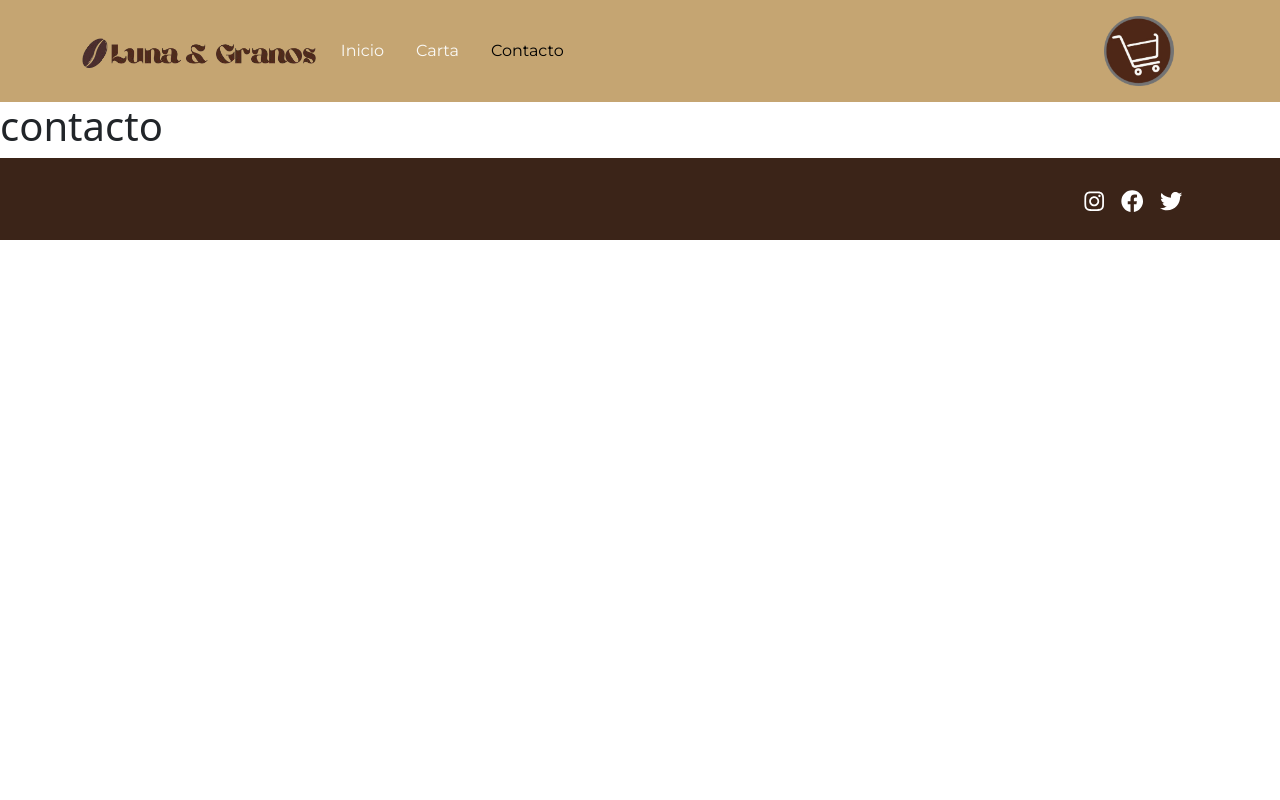
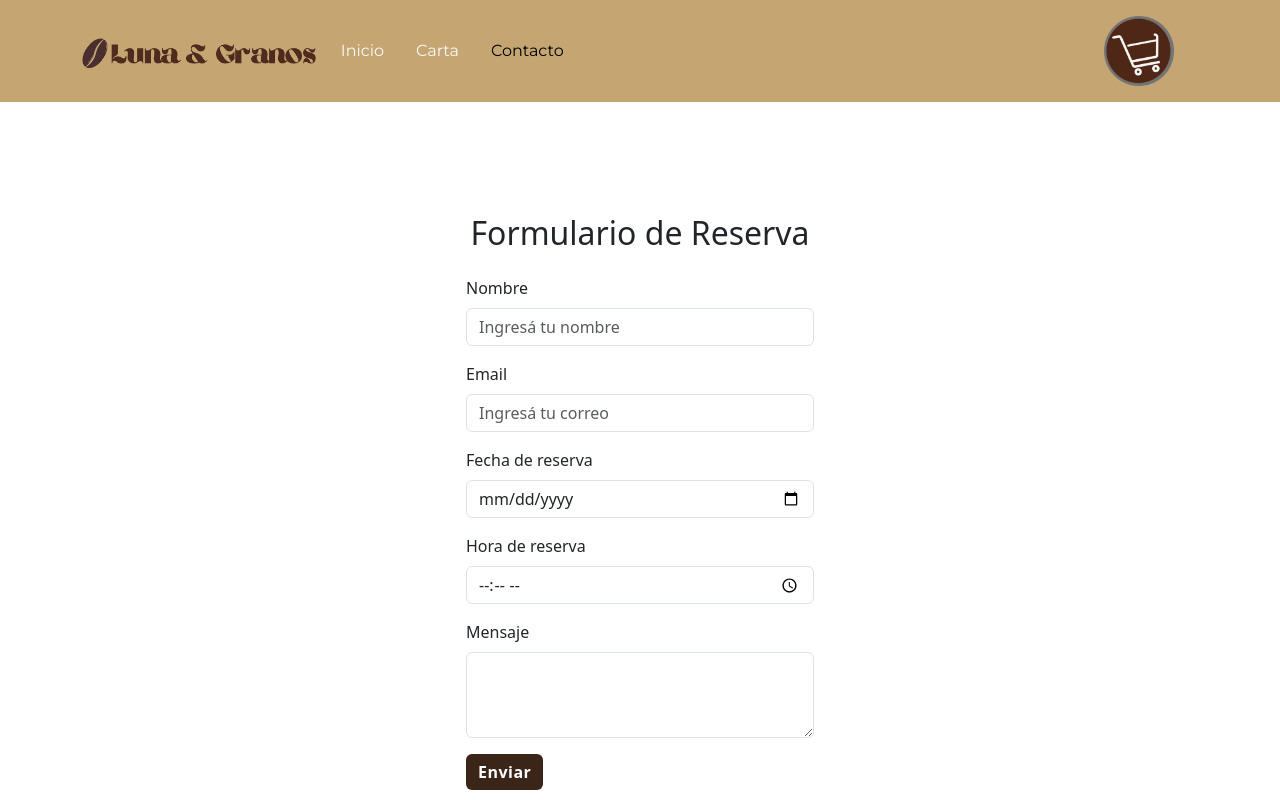
Before and after one commit to franiiel/ciu-tp1-grupo2, a React (Vite) app: page /contacto in a window 1280 px wide. Shown: the top 800 px of the page. Built offline with nearby package versions, Linux system fonts and the light colour scheme.

Commit message:
Agregando formulario

```diff
--- /dev/null
+++ b/src/components/Formulario.jsx
@@ -0,0 +1,154 @@
+import { useState } from "react";
+import { Container, Row, Col, Form, Button, Alert } from "react-bootstrap";
+
+
+export default function Formulario() {
+  const [formData, setFormData] = useState({
+    nombre: "",
+    email: "",
+    fecha: "",
+    hora: "",
+    mensaje: "",
+  });
+  const [error, setError] = useState({});
+  const [enviado, setEnviado] = useState();
+
+  const handleChange = (e) => {
+    const { name, value } = e.target;
+    setFormData({
+      ...formData,
+      [name]: value,
+    });
+    setEnviado(false);
+  };
+  const validaciones = () => {
+    let errores = {};
+    if (!formData.nombre.trim()) {
+      errores.nombre = "El nombre es obligatorio";
+    }
+    if (!formData.email.trim()) {
+      errores.email = "El email es obligatorio";
+    } else if (!/\S+@\S+\.\S+/.test(formData.email)) {
+      errores.email = "El email no es valido";
+    }
+    if (!formData.fecha) {
+      errores.fecha = "La fecha es obligatoria";
+    }
+    if (!formData.hora) {
+      errores.hora = "La hora es obligatoria";
+    }
+    if (!formData.mensaje.trim()) {
+      errores.mensaje = "El mensaje es obligatorio";
+    }
+
+    return errores;
+  };
+
+  const handleSubmit = (e) => {
+    e.preventDefault();
+    const erroresValidacion = validaciones();
+    if (Object.keys(erroresValidacion).length > 0 > 0) {
+      setError(erroresValidacion);
+      setEnviado(false);
+    } else {
+      setError({});
+      setEnviado(true);
+      console.log("Reserva:", formData);
+    }
+  };
+
+  return (
+    <Container
+      className="d-flex justify-content-center align-items-center"
+      style={{ minHeight: "100vh" }}
+    >
+      <Row className="w-100">
+        <Col md={6} lg={4} className="mx-auto">
+          <h2 className="text-center mb-4">Formulario de Reserva</h2>
+
+          {enviado && (
+            <Alert variant="success">
+              ✅ Tu reserva fue enviada correctamente.
+            </Alert>
+          )}
+          <Form onSubmit={handleSubmit}>
+            <Form.Group className="mb-3">
+              <Form.Label>Nombre</Form.Label>
+              <Form.Control
+                type="text"
+                name="nombre"
+                placeholder="Ingresá tu nombre"
+                value={formData.nombre}
+                onChange={handleChange}
+                isInvalid={!!error.nombre}
+              />
+              <Form.Control.Feedback type="invalid">
+                {error.nombnre}
+              </Form.Control.Feedback>
+            </Form.Group>
+
+            <Form.Group className="mb-3">
+              <Form.Label>Email</Form.Label>
+              <Form.Control
+                type="email"
+                name="email"
+                placeholder="Ingresá tu correo"
+                value={formData.email}
+                onChange={handleChange}
+                isInvalid={error.nombre}
+              />
+              <Form.Control.Feedback type="invalid">
+                {error.email}
+              </Form.Control.Feedback>
+            </Form.Group>
+            <Form.Group className="mb-3">
+              <Form.Label>Fecha de reserva</Form.Label>
+              <Form.Control
+                type="date"
+                name="fecha"
+                value={formData.fecha}
+                onChange={handleChange}
+                isInvalid={error.fecha}
+              />
+              <Form.Control.Feedback type="invalid">
+                {error.fecha}
+              </Form.Control.Feedback>
+            </Form.Group>
+
+            <Form.Group className="mb-3">
+              <Form.Label>Hora de reserva</Form.Label>
+              <Form.Control
+                type="time"
+                name="hora"
+                value={formData.hora}
+                onChange={handleChange}
+                isInvalid={error.hora}
+              />
+              <Form.Control.Feedback type="invalid">
+                {error.hora}
+              </Form.Control.Feedback>
+            </Form.Group>
+            <Form.Group className="mb-3">
+              <Form.Label>Mensaje</Form.Label>
+              <Form.Control
+                as="textarea"
+                rows={3}
+                name="mensaje"
+                value={formData.mensaje}
+                onChange={handleChange}
+                isInvalid={error.mensaje}
+              />
+              <Form.Control.Feedback type="invalid">
+                {error.mensaje}
+              </Form.Control.Feedback>
+            </Form.Group>
+
+            <Button variant="primary" type="submit" className="boton-car">
+              Enviar
+            </Button>
+          </Form>
+        </Col>
+      </Row>
+    </Container>
+  );
+}
--- a/src/pages/Contacto.jsx
+++ b/src/pages/Contacto.jsx
@@ -1,9 +1,11 @@
 import React from 'react'
+import Formulario from '../components/Formulario'
 
 export default function Contacto() {
   return (
     <>
-      <h1>contacto</h1>
+      <Formulario></Formulario>
+
     </>
   )
 }
```
